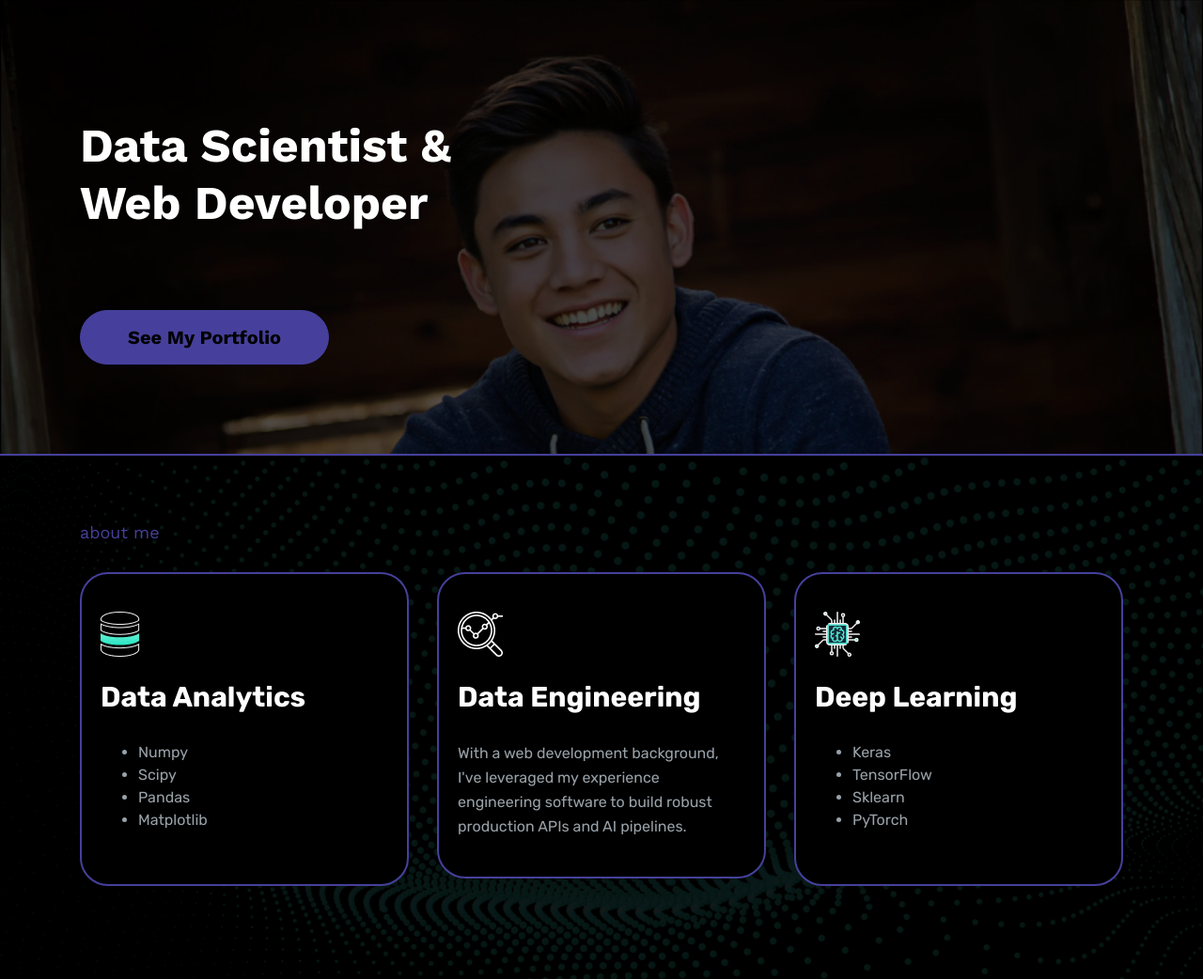
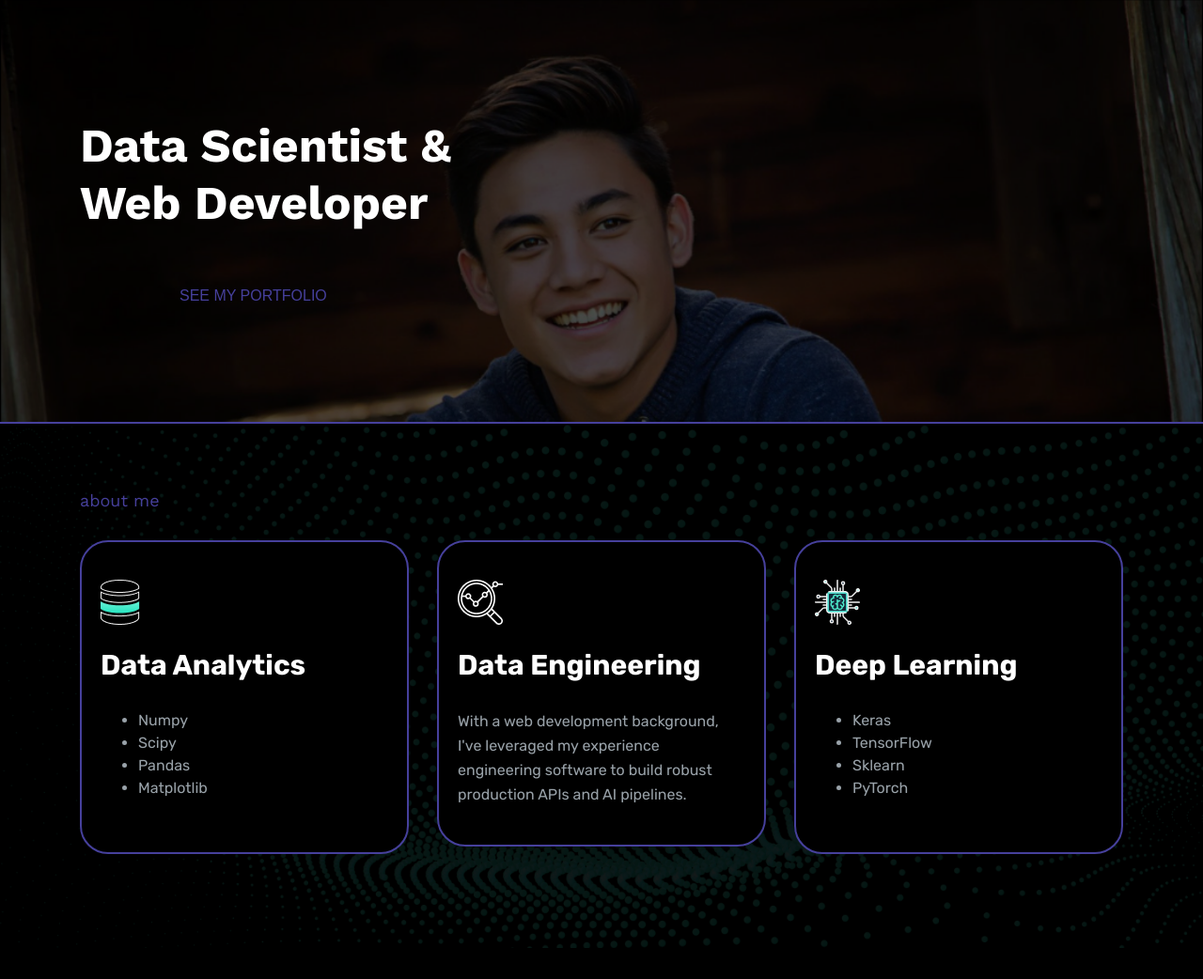
Before and after one commit to bendevera/Personal-Website, a Flask app: page / in a window 1280 px wide. Shown: the part 97-1139 px from the top of the page at 94% size. Run offline with Flask 2, Linux system fonts and the light colour scheme; data that the repository does not hold is empty; some libraries are stand-ins or nearby versions.

Commit message:
Some styling changes

```diff
--- a/app/static/css/main.css
+++ b/app/static/css/main.css
@@ -251,7 +251,7 @@ right: auto;
 width: 100%;
 }
 .blog {
-	background-image: url('../images/dot_bg.png');
+	background-image: url('../images/background-custom5.png');
 	border-top: 2px solid #46409c;
 	background-position: top center;
 	background-size: cover;
@@ -781,3 +781,63 @@ body .gist .pl-mdi {
 body .gist .gist-meta {
 	display: none;
   }
+
+/* Spicing things up  */
+/*=======Button 6============= */
+.btn6 {
+	padding: 15px 100px;
+	margin:10px 4px;
+	color: #46409c;
+	font-family: sans-serif;
+	text-transform: uppercase;
+	text-align: center;
+	position: relative;
+	text-decoration: none;
+	display:inline-block;
+	font-size: 1em;
+	background-color: transparent;
+}
+.btn6{
+	border: 2px solid transparent;
+	-webkit-transition: all 0.4s cubic-bezier(.5, .24, 0, 1);
+	transition: all 0.4s cubic-bezier(.5, .24, 0, 1);
+}
+.btn6::before {
+	content: '';
+	position: absolute;
+	left: 0px;
+	bottom:0px;
+	z-index:-1;
+	width: 0%;
+	height:1px;
+	background: #46409c;
+	box-shadow: inset 0px 0px 0px #46409c;
+	display: block;
+	-webkit-transition: all 0.4s cubic-bezier(.5, .24, 0, 1);
+	transition: all 0.4s cubic-bezier(.5, .24, 0, 1);
+}
+.btn6:hover::before {
+	width:100%;
+}
+.btn6::after {
+	content: '';
+	position: absolute;
+	right: 0px;
+	top:0px;
+	z-index:-1;
+	width: 0%;
+	height:1px;
+	background: #46409c;
+	-webkit-transition: all 0.4s cubic-bezier(.5, .24, 0, 1);
+	transition: all 0.4s cubic-bezier(.5, .24, 0, 1)
+}
+.btn6:hover::after {
+	width:100%;
+}
+.btn6:hover{
+	border-left: 2px solid #46409c;
+	border-right: 2px solid #46409c;
+	text-decoration: none;
+	color: #46409c;
+	background-color: transparent;
+}
--- a/app/templates/index.html
+++ b/app/templates/index.html
@@ -8,7 +8,8 @@
 				<div class="text">
 					<h2 class="wow fadeInLeft" data-wow-duration="1s" data-wow-delay=".3s">Data Scientist &<br/>Web Developer</h2>
 					<!-- <p class="wow bounceIn" data-wow-duration="1s" data-wow-delay=".5s"></p> -->
-					<a href="" class="btn btn-default wow fadeInRight" data-wow-duration="1s" data-wow-delay=".8s">See My Portfolio</a>
+					<!-- <a href="" class="btn btn-default wow fadeInRight" data-wow-duration="1s" data-wow-delay=".8s">See My Portfolio</a> -->
+					<a href="#portfolio" class="btn6">See My Portfolio</a>
 				</div>
 			</div>
 			<!-- <img style="opacity:.5; position: absolute;" src="/static/images/personal.png" alt=""> -->
@@ -116,7 +117,7 @@
 					<p>A technology consulting agency that specializes in mobile and web application development.</p>
 				</a>
 			</div>
-			<a href="/portfolio" class="btn btn-default wow fadeInRight" data-wow-duration="1s" data-wow-delay=".8s">See Full Portfolio</a>
+			<a href="/portfolio" class="btn6">See Full Portfolio</a>
 		</div>
 	</div>
 </section>
@@ -136,8 +137,8 @@
 			<a href="#" class="wow bounceIn" data-wow-duration="1s"><img src="/static/images/iu-19.png" height="100" alt=""></a>
 		</div>
 		<!-- <div class="subscription wow fadeIn" data-wow-duration="1s">
-			<h2>Subscribe for updates</h2>
-			<p>We will keep you updated on how Scientific Clinics is shaping the<br/> world of Artificial Intelligence and Big Data.</p>
+			<h2>Subscribe to my newsletter</h2>
+			<p>Get notifications everytime a blog post is made.</p>
 			<form action="#">
 				<input type="email" placeholder="Enter your email address here" class="form-control">
 				<button class="btn btn-default">Subscribe</button>
@@ -164,7 +165,7 @@
 				</div>
 			{% endfor %}
 		</div>
-		<a href="/blog" class="btn btn-default wow fadeInRight" data-wow-duration="1s" data-wow-delay=".8s">See All Posts</a>
+		<a href="/blog" class="btn6">See All Posts</a>
 	</div>
 </section>
 <!-- end blog -->
@@ -180,14 +181,6 @@
 					ben10devera@gmail.com<br/>
 					Boise, ID
 				</p>
-				<!-- <p class="wow fadeInUp" data-wow-duration="1s">
-					<span>Business Hours</span>
-					Monday - Friday: 8:00am - 5:00pm<br/>
-					Saturday - Sunday: Closed
-				</p> -->
-				<!-- <div class="btn_group">
-					<a href="mailto:ben10devera@gmail.com" class="btn btn-default wow bounceIn" data-wow-duration="1s">Send Me An Email</a>
-				</div> -->
 			</div>
 			<div class="col-xs-12 col-md-6">
 				<form action="/contact" method="post">
@@ -198,7 +191,7 @@
 						<textarea name="message" class="form-control contact-input" placeholder="Enter your message here" required></textarea>
 					</div>
 					<div class="btn_group">
-						<button class="btn btn-default" type="submit">Send Message</button>
+						<button class="btn6" type="submit">Send Message</button>
 					</div>
 				</form>
 			</div>
--- a/app/templates/layout.html
+++ b/app/templates/layout.html
@@ -14,6 +14,15 @@
         <link rel="icon" type="image/png" sizes="32x32" href="/static/images/favicon/favicon-32x32.png">
         <link rel="icon" type="image/png" sizes="16x16" href="/static/images/favicon/favicon-16x16.png">
         <link rel="manifest" href="/static/images/favicon/site.webmanifest">
+        <!-- Global site tag (gtag.js) - Google Analytics -->
+        <script async src="https://www.googletagmanager.com/gtag/js?id=UA-134639598-3"></script>
+        <script>
+        window.dataLayer = window.dataLayer || [];
+        function gtag(){dataLayer.push(arguments);}
+        gtag('js', new Date());
+
+        gtag('config', 'UA-134639598-3');
+        </script>
 	</head>
 	<body>
         <section class="header" id="header">
@@ -30,7 +39,7 @@
                         <div class="mr-auto"></div>
                         <ul class="navbar-nav">
                             <li class="nav-item">
-                                <a class="nav-link" href="https://github.com/bendevera">Github</a>
+                                <a class="nav-link" target="_blank" href="https://github.com/bendevera">Github</a>
                             </li>
                             <li class="nav-item">
                                 <a class="nav-link" href="/#about_us">About</a>
@@ -54,7 +63,6 @@
             <div class="container">
                 <div class="row">
                     <div class="col-12 col-md-4">
-                        <!-- <a href="#" class="logo wow bounceIn" data-wow-duration="1s"><img src="/static/images/logo_footer.png" alt="Scientific Clincs"></a> -->
                     </div>
                     <div class="col-6 col-md-4 text-center">
                         <div class="social_links">
```
Also changed, not shown: app/templates/blog_post.html (+7 -0 lines), app/static/images/background-custom1.png (added), app/static/images/background-custom2.png (added), app/static/images/background-custom3.png (added), app/static/images/background-custom4.png (added), app/static/images/background-custom5.png (added), 1 other file.
